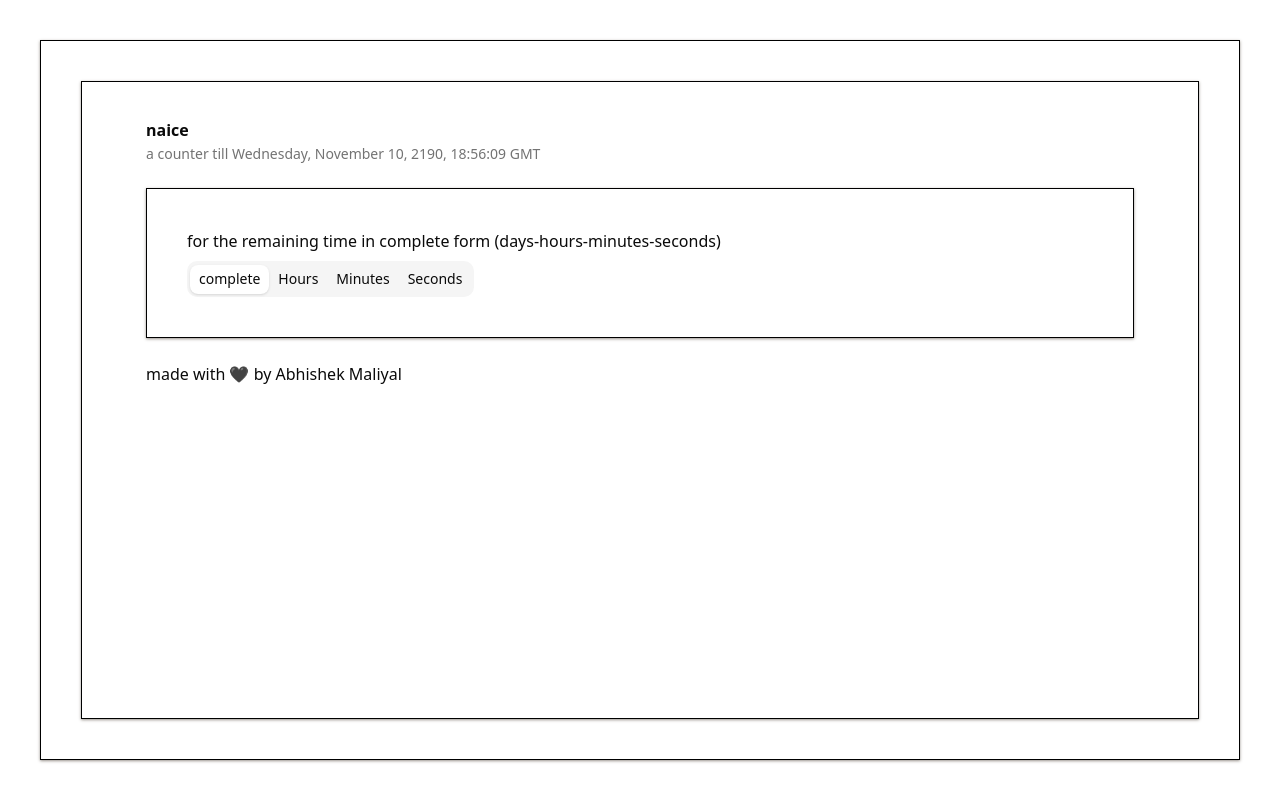
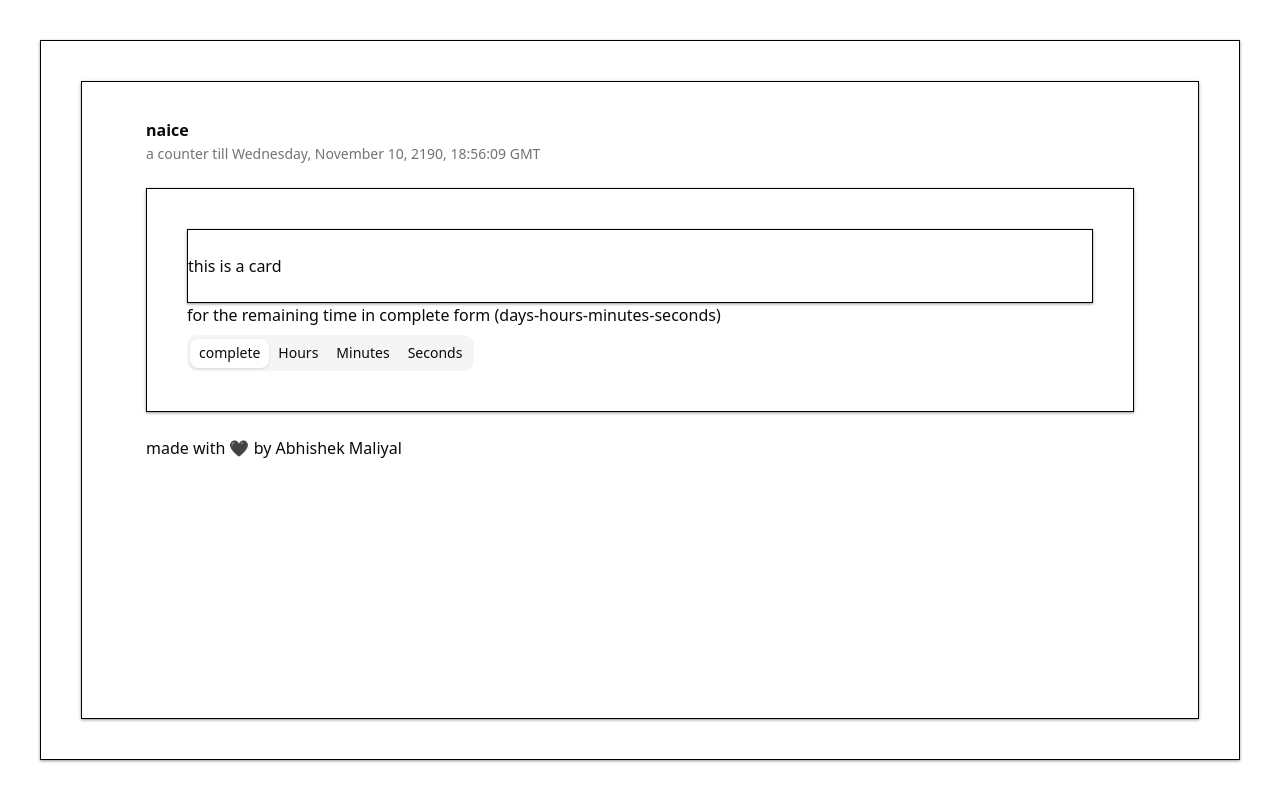
Before and after one commit to abhishekmaliyal/naice, a Next.js app: page / in a window 1280 px wide. Built offline with nearby package versions, Linux system fonts and the light colour scheme.

Commit message:
components added

```diff
--- a/app/page.js
+++ b/app/page.js
@@ -58,17 +58,26 @@ export default function CountdownPage() {
             <Card className="w-full h-full p-10">
               <CardHeader>
                 <CardTitle>naice</CardTitle>
-                <CardDescription>a counter till Wednesday, November 10, 2190, 18:56:09 GMT</CardDescription>
+                <CardDescription>
+                  a counter till Wednesday, November 10, 2190, 18:56:09 GMT
+                </CardDescription>
               </CardHeader>
               <CardContent>
                 <Card className="w-full h-full p-10">
                   <Tabs defaultValue="complete" className="w-full">
                     <TabsContent value="complete">
+                      <Card>this is a card</Card>
                       for the remaining time in complete form (days-hours-minutes-seconds){" "}
                     </TabsContent>
-                    <TabsContent value="hours">for the remaining time in hours</TabsContent>
-                    <TabsContent value="minutes">for the remaining time in minutes</TabsContent>
-                    <TabsContent value="seconds">for the remaining time in seconds</TabsContent>
+                    <TabsContent value="hours">
+                      <Card>this is a card</Card>for the remaining time in hours
+                    </TabsContent>
+                    <TabsContent value="minutes">
+                      <Card>this is a card</Card>for the remaining time in minutes
+                    </TabsContent>
+                    <TabsContent value="seconds">
+                      <Card>this is a card</Card>for the remaining time in seconds
+                    </TabsContent>
                     <TabsList>
                       <TabsTrigger value="complete">complete</TabsTrigger>
                       <TabsTrigger value="hours">Hours</TabsTrigger>
```
